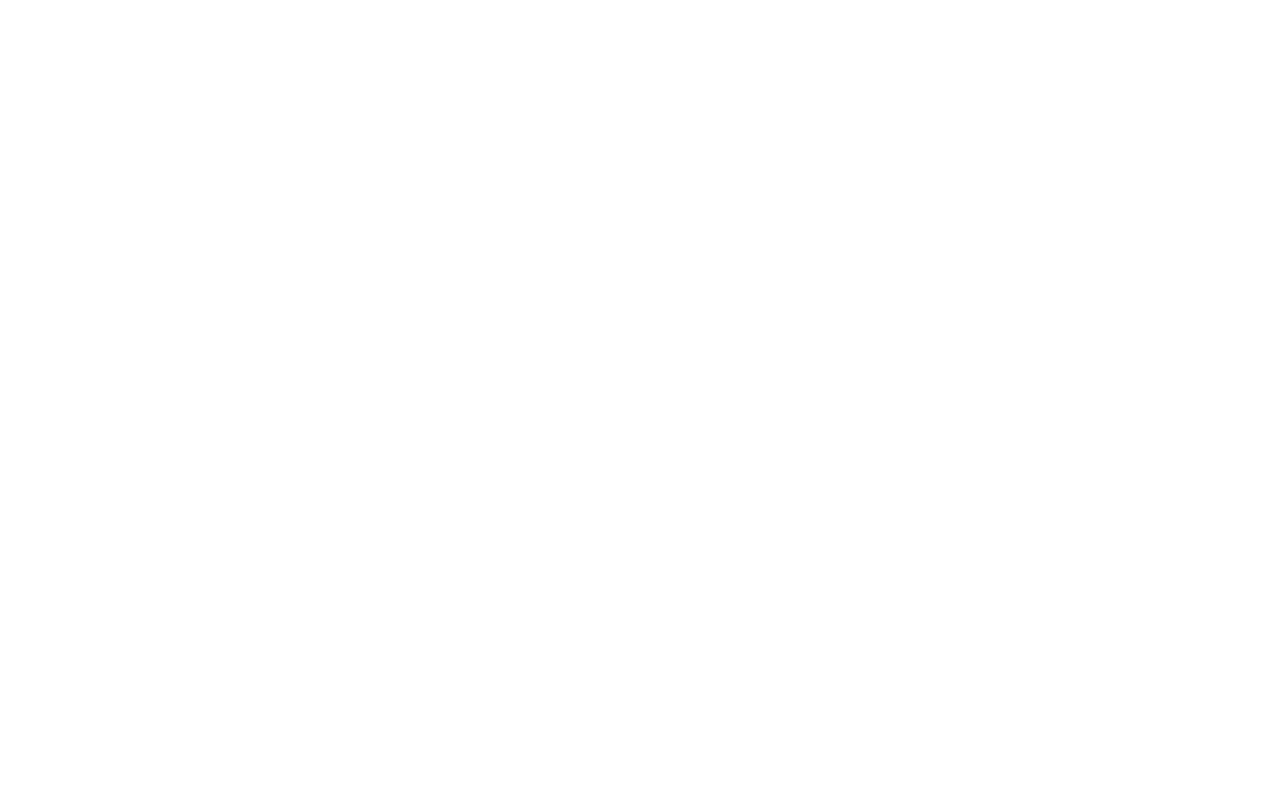
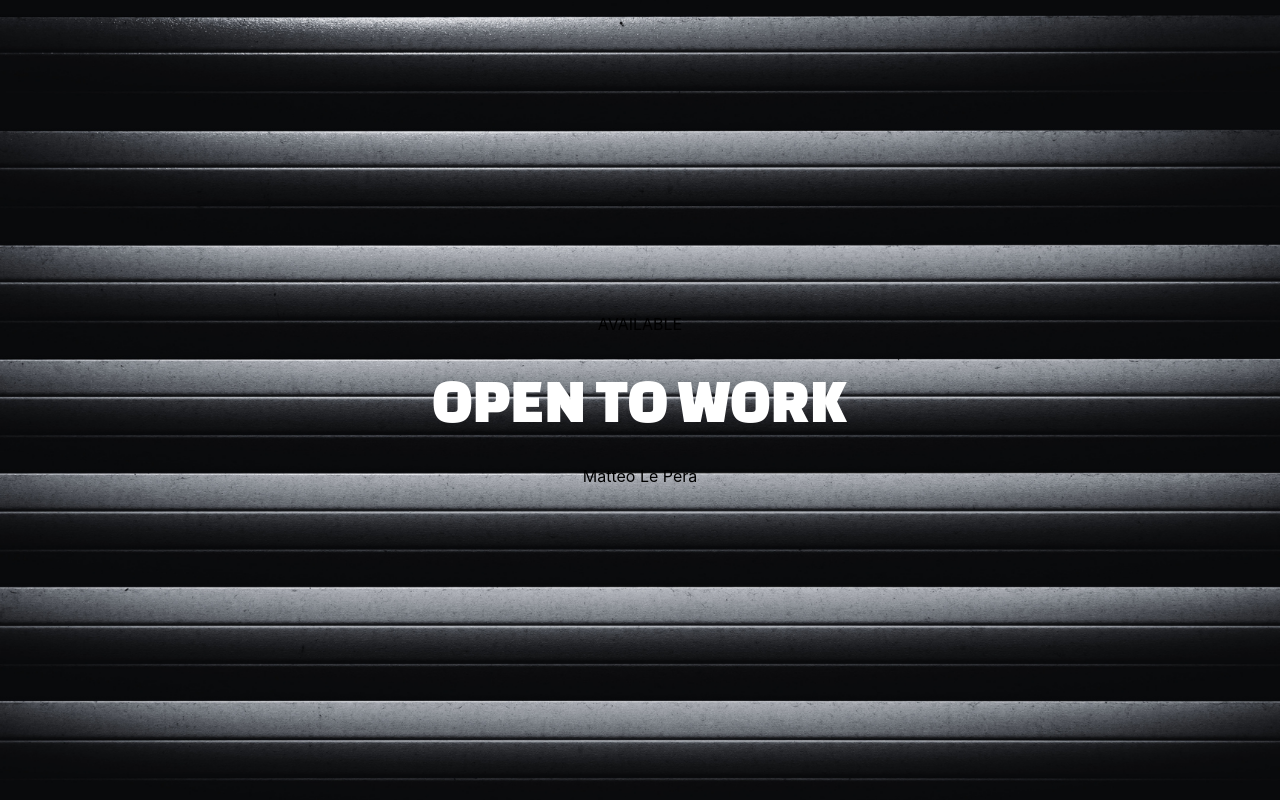
Before and after one commit to matteolepera/portfolio, a React (Vite) app: page /home in a window 1280 px wide. Before the commit this address had no page. Built offline with nearby package versions, Linux system fonts and the light colour scheme; a web font is replaced by a local one.

Commit message:
feat: aggiunta la bozza all'hero.
wp sui testi della hero.

```diff
--- a/src/App.jsx
+++ b/src/App.jsx
@@ -1,12 +1,17 @@
 import { BrowserRouter, Route, Routes } from "react-router-dom"
 import Maintenance from "./pages/Maintenance"
+import DefaultLayouts from "./layouts/DefaultLayouts"
+import Home from "./pages/Home"
 
 function App() {
   return (
     <>
       <BrowserRouter>
         <Routes>
-          <Route element={<Maintenance />} path="/" />
+          <Route element={<DefaultLayouts />}>
+            <Route element={<Maintenance />} path="/" />
+            <Route element={<Home />} path="/home" />
+          </Route>
         </Routes>
       </BrowserRouter>
     </>
--- /dev/null
+++ b/src/layouts/DefaultLayouts.jsx
@@ -0,0 +1,9 @@
+import { Outlet } from "react-router-dom";
+
+export default function DefaultLayouts() {
+    return (
+        <main>
+            <Outlet />
+        </main>
+    )
+}
--- /dev/null
+++ b/src/pages/Home.jsx
@@ -0,0 +1,21 @@
+import styles from "../styles/Home.module.css"
+
+export default function Home() {
+    return (
+        <div className={styles.hero}>
+            <div className={styles.heroContent}>
+                <span>
+                    AVAILABLE
+                </span>
+
+                <h1>
+                    OPEN TO WORK
+                </h1>
+
+                <p>
+                    Matteo Le Pera
+                </p>
+            </div>
+        </div>
+    )
+}
--- /dev/null
+++ b/src/styles/Home.module.css
@@ -0,0 +1,35 @@
+/* FONT */
+@import url('https://fonts.googleapis.com/css2?family=Changa+One&display=swap');
+
+.hero {
+    background-image: url("/images/garage-background.png");
+    width: 100%;
+    height: 100vh;
+    height: 100dvh;
+
+    background-size: cover;
+    background-position: center;
+    background-repeat: no-repeat;
+
+    display: flex;
+    align-items: center;
+    justify-content: center;
+
+}
+
+.heroContent {
+
+    display: flex;
+    flex-direction: column;
+    align-items: center;
+    text-align: center;
+    gap: 1rem;
+}
+
+.heroContent h1 {
+    font-family: "Changa One", sans-serif;
+    font-weight: 400;
+    font-style: normal;
+    color: #ffff;
+    font-size: 4rem;
+}
```
Also changed, not shown: public/images/garage-background.png (added).
